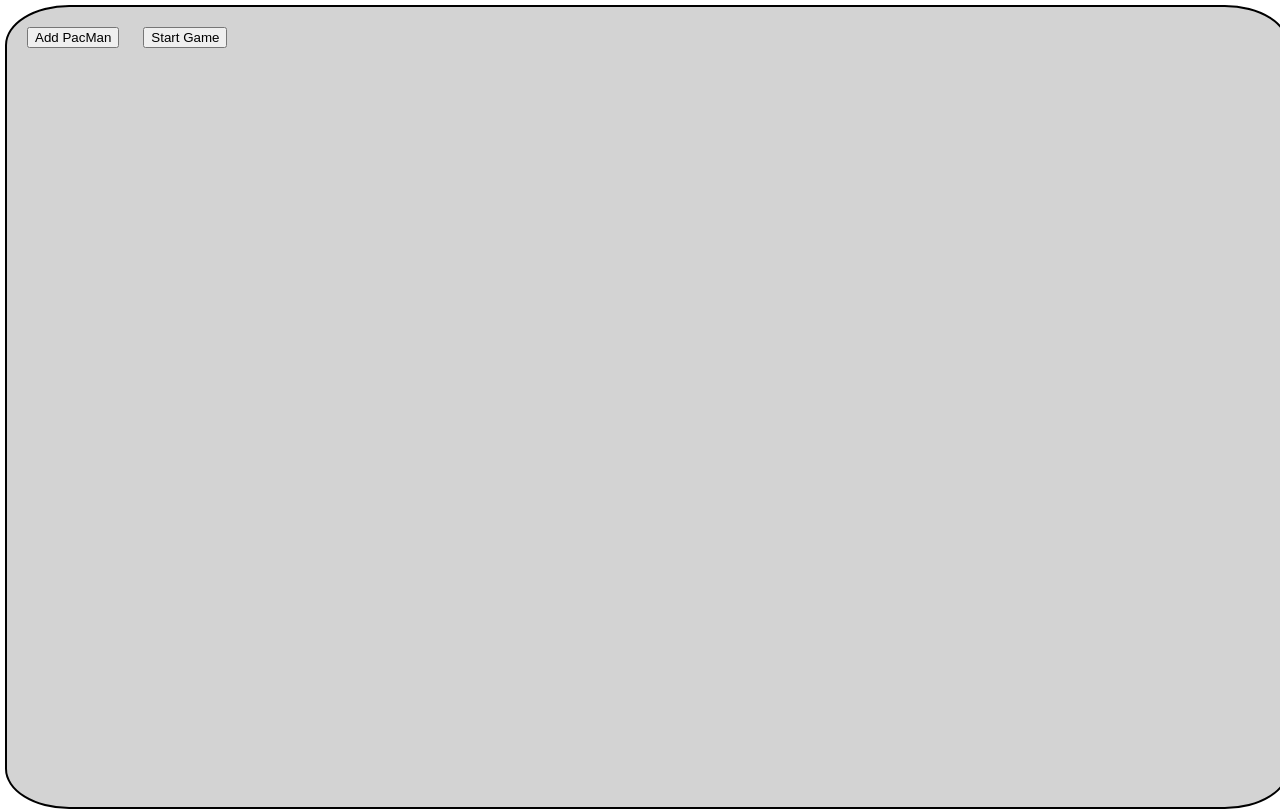
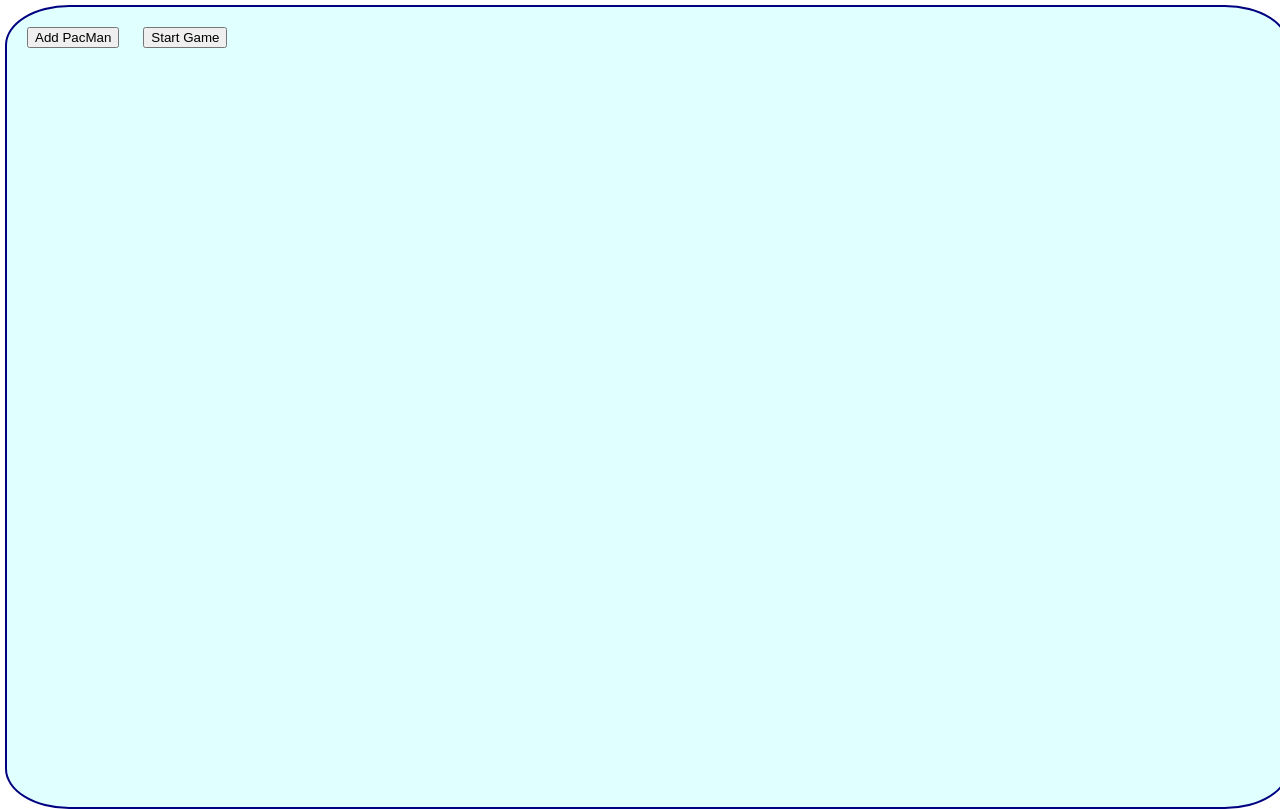
Before and after one commit to fitz0017/PacMen, a plain HTML site: page index.html in a window 1280 px wide. Drawn offline with Linux system fonts and the light colour scheme.

Commit message:
updates colors to blue

```diff
--- a/index.html
+++ b/index.html
@@ -14,8 +14,8 @@
         position: absolute;
         top: 5px;
         left: 5px;
-        background-color: lightgray;
-        border: 2px solid black;
+        background-color: lightcyan;
+        border: 2px solid navy;
         border-radius: 5%;
         height: 100%;
         width: 100%;
```
